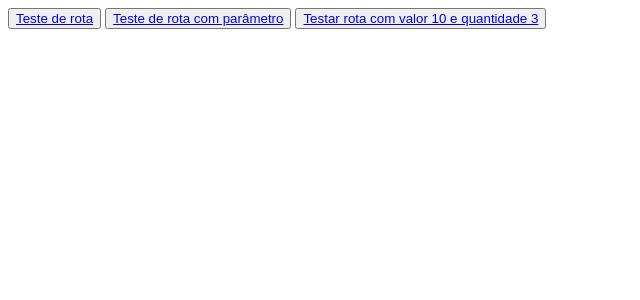
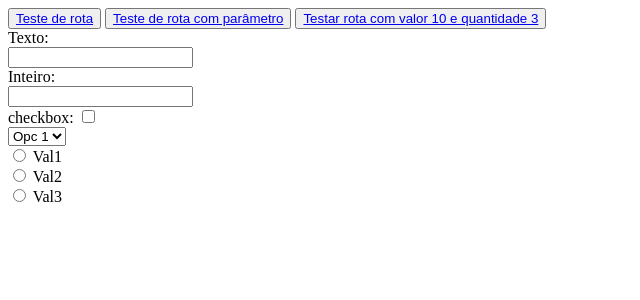
Before and after one commit to pedromedina19/Sistema-de-Doacao-de-sangue, a Django app: page / in a window 1280 px wide. Shown: the top 300 px of the page, without its empty margins (0-640 px from the left). Run offline with Django 5.2, Linux system fonts and the light colour scheme.

Commit message:
form index.html

```diff
--- a/templates/app/index.html
+++ b/templates/app/index.html
@@ -29,5 +29,37 @@
   <button type="button" name="submit">
     <a href="{% url 'teste' %}?valor=10&quantidade=3">Testar rota com valor 10 e quantidade 3</a>
   </button>
+
+
+  <form action="#" method="post">
+    {% csrf_token %}
+    <label for="txt_input">Texto:</label>
+    <input type="text" id="txt_input">
+
+    <label for="int_input">Inteiro:</label>
+    <input type="number" id="int_input">
+
+    <div>
+      <label for="checkbox_input">checkbox:</label>
+      <input type="checkbox" id="checkbox_input">
+    </div>
+
+    <div>
+      <select name="dropbox" id="dropbox">
+        <option value="opc1">Opc 1</option>
+        <option value="opc2">Opc 2</option>
+      </select>
+    </div>
+
+    <div>
+      <input type="radio" id="val1" name="radio" value="val1">
+      <label for="val1">Val1</label><br>
+      <input type="radio" id="val2" name="radio" value="val2">
+      <label for="val2">Val2</label><br>
+      <input type="radio" id="val3" name="radio" value="val3">
+      <label for="val3">Val3</label><br>
+    </div>
+
+  </form>
 </body>
 </html>
```
